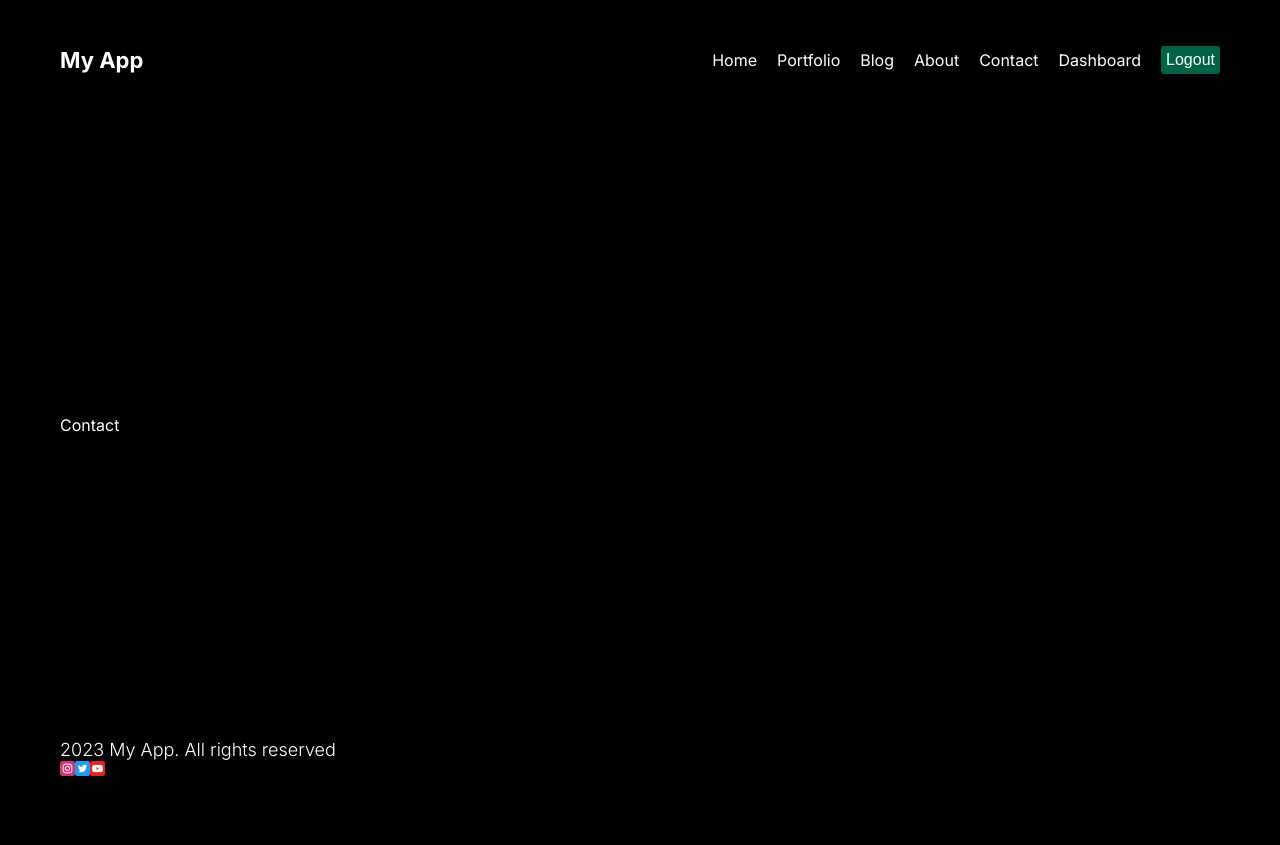
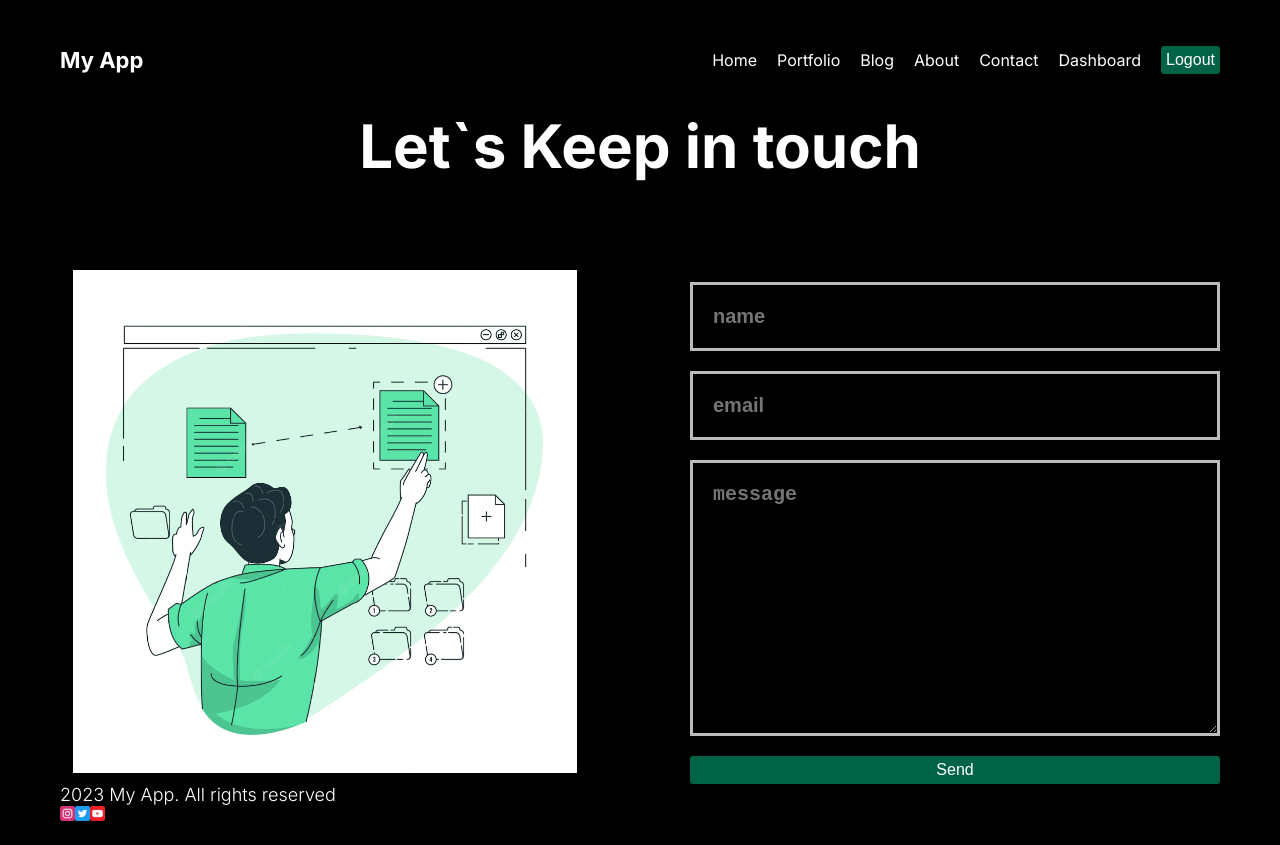
Before and after one commit to alexey-sevastynov/my-app-nextJS13.4, a Next.js app: page /contact in a window 1280 px wide. Before the commit the page ends 800 px from the top, so only its background shows below. Built offline with nearby package versions, Linux system fonts and the light colour scheme.

Commit message:
added content page contact

```diff
--- a/src/app/contact/page.module.css
+++ b/src/app/contact/page.module.css
@@ -0,0 +1,57 @@
+.title {
+    font-size: 60px;
+    margin-bottom: 100px;
+    text-align: center;
+}
+
+.content {
+    display: flex;
+    align-items: center;
+    gap: 100px;
+}
+
+.imgContainer {
+    flex: 1;
+    height: 500px;
+    position: relative;
+}
+
+.image {
+    object-fit: contain;
+    animation: move 3s infinite ease alternate;
+}
+
+@keyframes move {
+    from {
+        transform: translateY(-15px);
+    }
+
+    to {
+        transform: translateY(0px) scale(1.03);
+    }
+}
+
+.form {
+    flex: 1;
+    display: flex;
+    flex-direction: column;
+    gap: 20px;
+}
+
+.input,
+.textArea {
+    padding: 20px;
+    background-color: transparent;
+    border: none;
+    outline: none;
+    color: #bbb;
+    border: 3px solid #bbb;
+    font-size: 20px;
+    font-weight: bold;
+}
+
+@media(max-width: 768px) {
+    .content {
+        flex-direction: column-reverse;
+    }
+}
--- a/src/app/contact/page.tsx
+++ b/src/app/contact/page.tsx
@@ -1,7 +1,36 @@
 import React from "react";
+import styles from "./page.module.css";
+import Image from "next/image";
+import Button from "@/components/button/button";
 
 const Contact = () => {
-  return <div>Contact</div>;
+  return (
+    <section className={styles.contact}>
+      <h2 className={styles.title}>Let`s Keep in touch</h2>
+      <div className={styles.content}>
+        <div className={styles.imgContainer}>
+          <Image
+            src="/contact.png"
+            alt="contact-image"
+            fill={true}
+            className={styles.image}
+          />
+        </div>
+
+        <form className={styles.form}>
+          <input type="text" placeholder="name" className={styles.input} />
+          <input type="text" placeholder="email" className={styles.input} />
+          <textarea
+            placeholder="message"
+            cols={30}
+            rows={10}
+            className={styles.textArea}
+          />
+          <Button type="button">Send</Button>
+        </form>
+      </div>
+    </section>
+  );
 };
 
 export default Contact;
```
